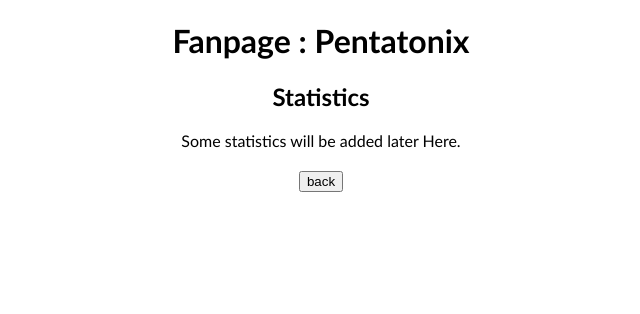
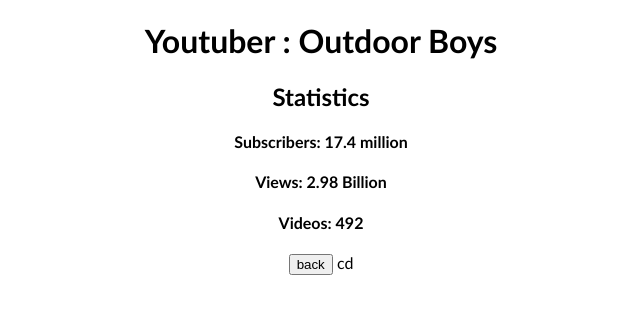
Before and after one commit to Ahraz2610/My_Favorite, a plain HTML site: page statistics.html in a window 1280 px wide. Shown: the whole page, without its empty margins (319-959 px from the left). Drawn offline with Linux system fonts and the light colour scheme.

Commit message:
added stats

```diff
--- a/statistics.html
+++ b/statistics.html
@@ -8,14 +8,17 @@
 </head>
 <body>
     <div class="title">
-        <h1>Fanpage : Pentatonix</h1>
+        <h1>Youtuber : Outdoor Boys</h1>
     </div>
     <div class="subtitle">
         <h2>Statistics</h2>
     </div>
     <div class="statistics">
-        Some statistics will be added later Here.
+        <h4>Subscribers: 17.4 million</h4>
+        <h4>Views: 2.98 Billion</h4>
+        <h4>Videos: 492</h4>
     </div>
     <a href="index.html"><input type="button" value="back"></a>
 </body>
 </html>
+cd
```
